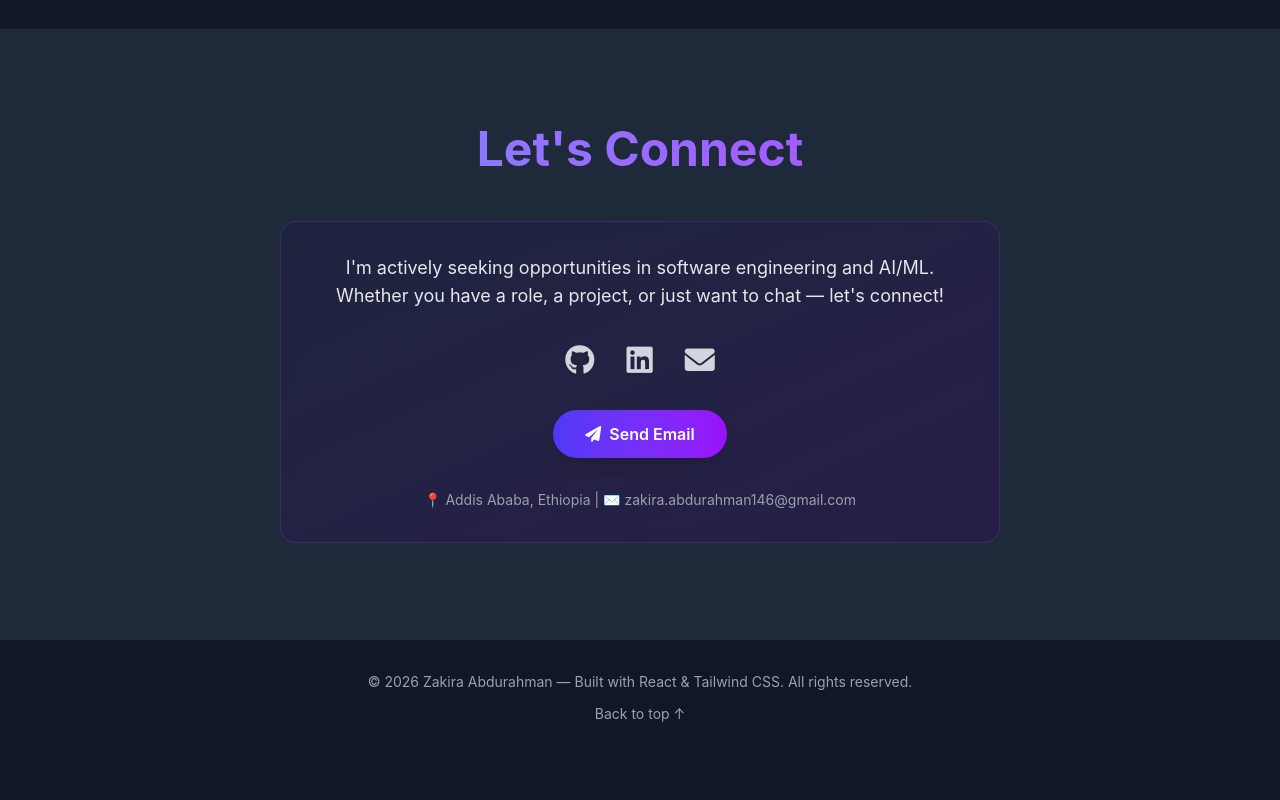
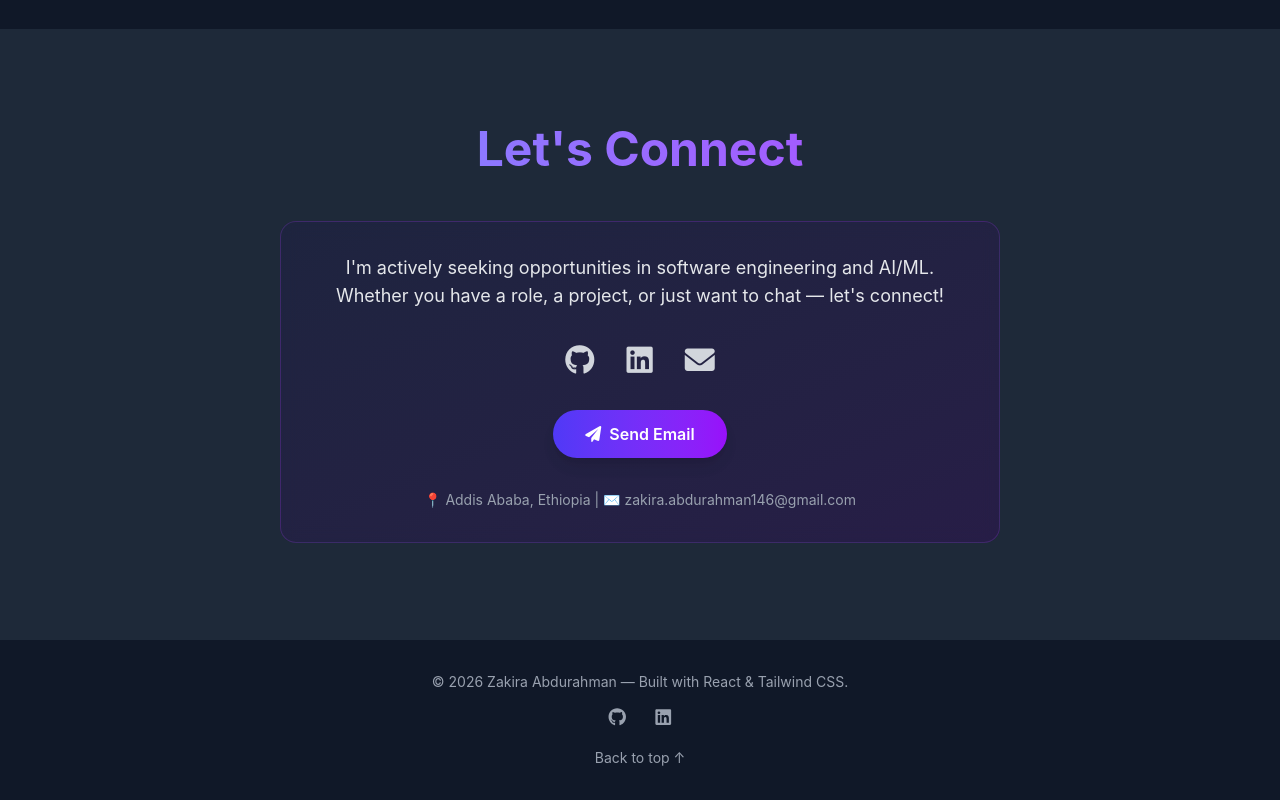
Before and after one commit to Zakira-Abdurahman/zakira-portfolio, a React (Vite) app: page / in a window 1280 px wide. Shown: the part 3157-3957 px from the top of the page. Before the commit the page ends 3913 px from the top, so only its background shows below. Built offline with nearby package versions, Linux system fonts and the light colour scheme.

Commit message:
Updated footer section

```diff
--- a/src/components/Footer.jsx
+++ b/src/components/Footer.jsx
@@ -1,13 +1,47 @@
+import { FontAwesomeIcon } from '@fortawesome/react-fontawesome';
+import { faGithub, faLinkedin } from '@fortawesome/free-brands-svg-icons';
+
 function Footer() {
   return (
-    <footer className="bg-gray-900 border-t border-gray-800 py-8 text-center text-gray-400 text-sm">
-      <div className="max-w-7xl mx-auto px-6">
-        <p>© {new Date().getFullYear()} Zakira Abdurahman — Built with React & Tailwind CSS. All rights reserved.</p>
-        <div className="flex justify-center gap-5 mt-3">
-          <a href="#hero" className="hover:text-purple-300 transition">
+    <footer className="bg-gray-900 border-t border-gray-800 py-8 text-gray-400 text-sm">
+      <div className="max-w-7xl mx-auto px-6 text-center">
+
+        {/* Copyright */}
+        <p className="mb-3">
+          © {new Date().getFullYear()} Zakira Abdurahman — Built with React & Tailwind CSS.
+        </p>
+
+        {/* Social Links */}
+        <div className="flex justify-center gap-6 mb-4 text-lg">
+          <a
+            href="https://github.com/Zakira-Abdurahman"
+            target="_blank"
+            rel="noopener noreferrer"
+            className="hover:text-purple-400 transition transform hover:scale-110"
+          >
+            <FontAwesomeIcon icon={faGithub} />
+          </a>
+
+          <a
+            href="https://linkedin.com/in/YOUR-LINKEDIN"
+            target="_blank"
+            rel="noopener noreferrer"
+            className="hover:text-purple-400 transition transform hover:scale-110"
+          >
+            <FontAwesomeIcon icon={faLinkedin} />
+          </a>
+        </div>
+
+        {/* Back to Top */}
+        <div>
+          <a
+            href="#hero"
+            className="hover:text-purple-300 transition"
+          >
             Back to top ↑
           </a>
         </div>
+
       </div>
     </footer>
   );
```
